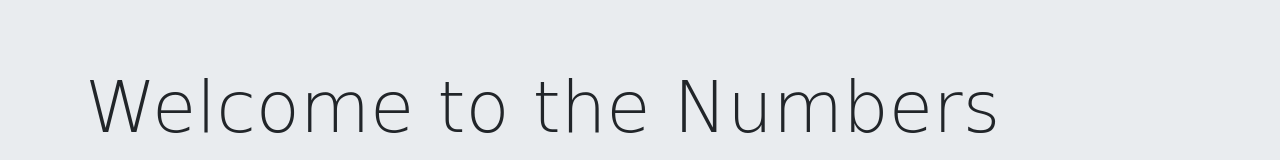
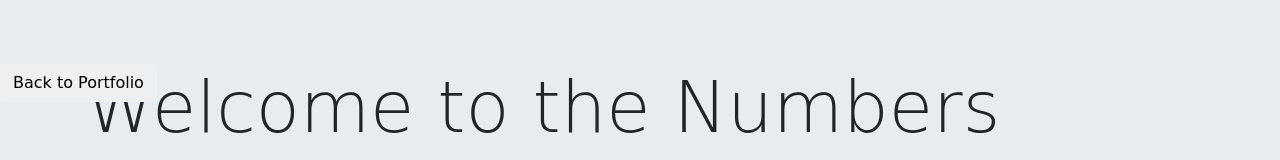
Before and after one commit to IscoCuesta/TriviaGame, a plain HTML site: page index.html in a window 1280 px wide. Shown: the top 160 px of the page. Drawn offline with nearby package versions, Linux system fonts and the light colour scheme; a web font is replaced by a local one.

Commit message:
changes for portfolio

```diff
--- a/index.html
+++ b/index.html
@@ -11,6 +11,9 @@
 <body style="font-family: 'Germania One', cursive;">
 
     <div class="jumbotron jumbotron-fluid" id="FirstPart">
+        <a href="https://iscocuesta.github.io/Portfolio/Proyects.html" style="position: fixed">
+            <button class="btn btn-login float-left">Back to Portfolio</button>
+        </a>
         <div class="container">
             <h1 class="display-3">Welcome to the Numbers Trivia!</h1>
             <p class="lead">a set of 5 questions <br> you have 10 seconds to answer</p>
```
